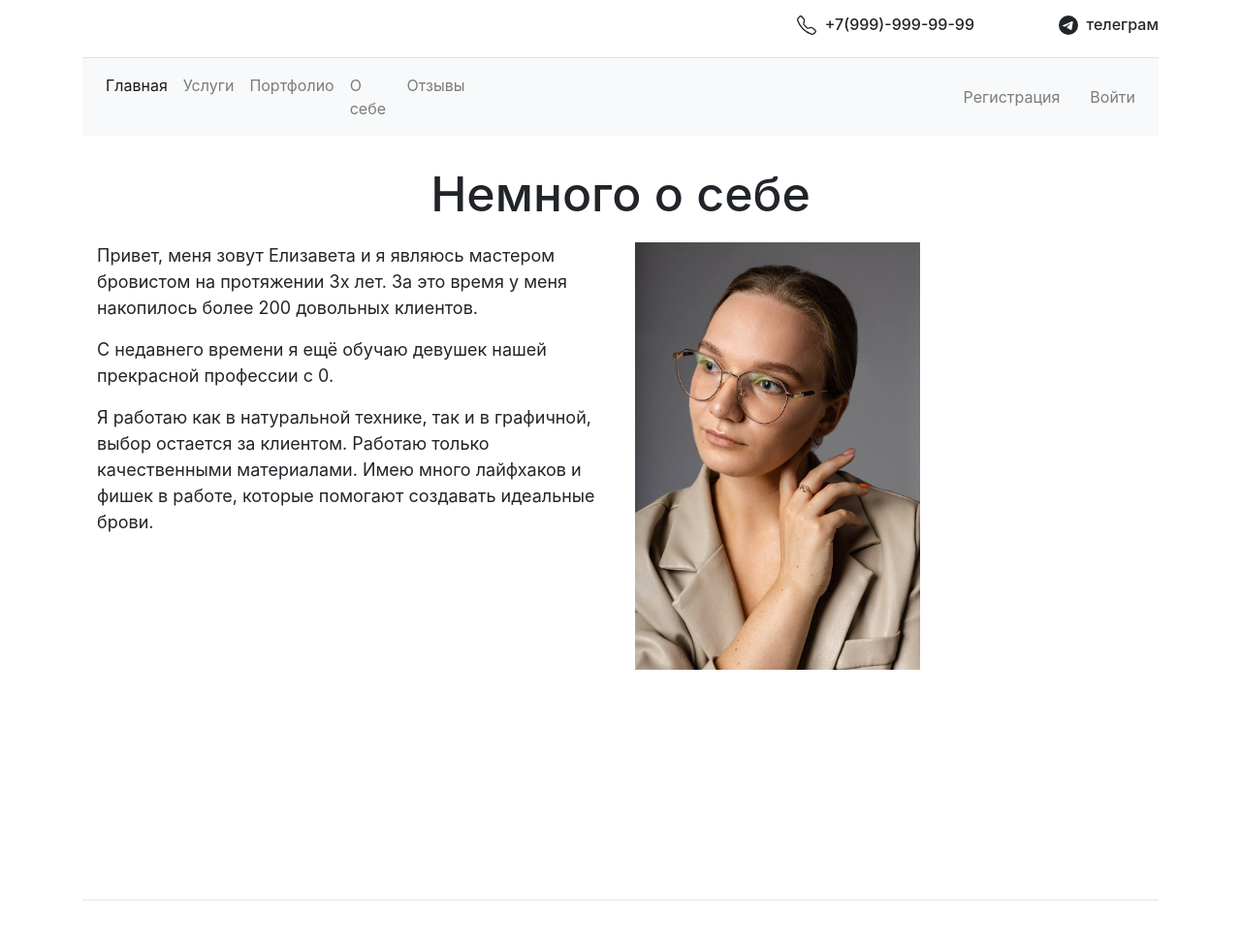
After one commit to EgorKondrashin/learn_python_teamwork, a Flask app: page /about_me in a window 1280 px wide. The commit adds this page. Shown: the top 977 px of the page at 97% size. Run offline with Flask 3, Linux system fonts and the light colour scheme.

Commit message:
Add route and template about_me

```diff
--- a/webapp/routes.py
+++ b/webapp/routes.py
@@ -72,3 +72,8 @@ def process_register():
                     error
                 ))
     return redirect(url_for('register'))
+
+
+@app.route('/about_me')
+def about_me():
+    return render_template('about_me.html', title='Немного о себе')
--- /dev/null
+++ b/webapp/templates/about_me.html
@@ -0,0 +1,39 @@
+{% extends "base.html" %}
+{% block content %}
+<style type="text/css">
+   img {
+    max-width: 80%;
+    max-height: 70%;
+   }
+
+   h1 {
+    font-size: 50px;
+    margin-top: 30px;
+    margin-bottom: 20px;
+   }
+
+   p {
+    font-size: 18px;
+   }
+</style>
+    <div class="container">
+        <div class="text-center">
+            <h1>{{ title }}</h1>
+        </div>
+    </div>
+    <div class="container">
+        <div class="row">
+            <div class="col-12 col-sm-12 colmd-6 col-lg-6 col-xl-6">
+                <p>Привет, меня зовут Елизавета и я являюсь мастером бровистом на протяжении 3х лет.
+                За это время у меня накопилось более 200 довольных клиентов.</p>
+                <p>С недавнего времени я ещё обучаю девушек нашей прекрасной профессии с 0.</p>
+                <p>Я работаю как в натуральной технике, так и в графичной, выбор остается за клиентом.
+                Работаю только качественными материалами.
+                Имею много лайфхаков и фишек в работе, которые помогают создавать идеальные брови.</p>
+            </div>
+            <div class="col-12 col-sm-12 colmd-6 col-lg-6 col-xl-6">
+                <img src="{{ url_for('static', filename='about_me/photo_1.jpg') }}">
+            </div>
+        </div>
+    </div>
+{% endblock %}
--- a/webapp/templates/base.html
+++ b/webapp/templates/base.html
@@ -40,7 +40,7 @@
               <a class="nav-item nav-link active" href="{{ url_for('index') }}">Главная<span class="sr-only">(current)</span></a>
               <a class="nav-item nav-link" href="#">Услуги</a>
               <a class="nav-item nav-link" href="#">Портфолио</a>
-              <a class="nav-item nav-link" href="#">О себе</a>
+              <a class="nav-item nav-link" href="{{ url_for('about_me') }}">О себе</a>
               <a class="nav-item nav-link" href="#">Отзывы</a>
             </div>
             <div class="navbar-nav col-7 justify-content-end">
```
Also changed, not shown: webapp/static/about_me/photo_1.jpg (added).
